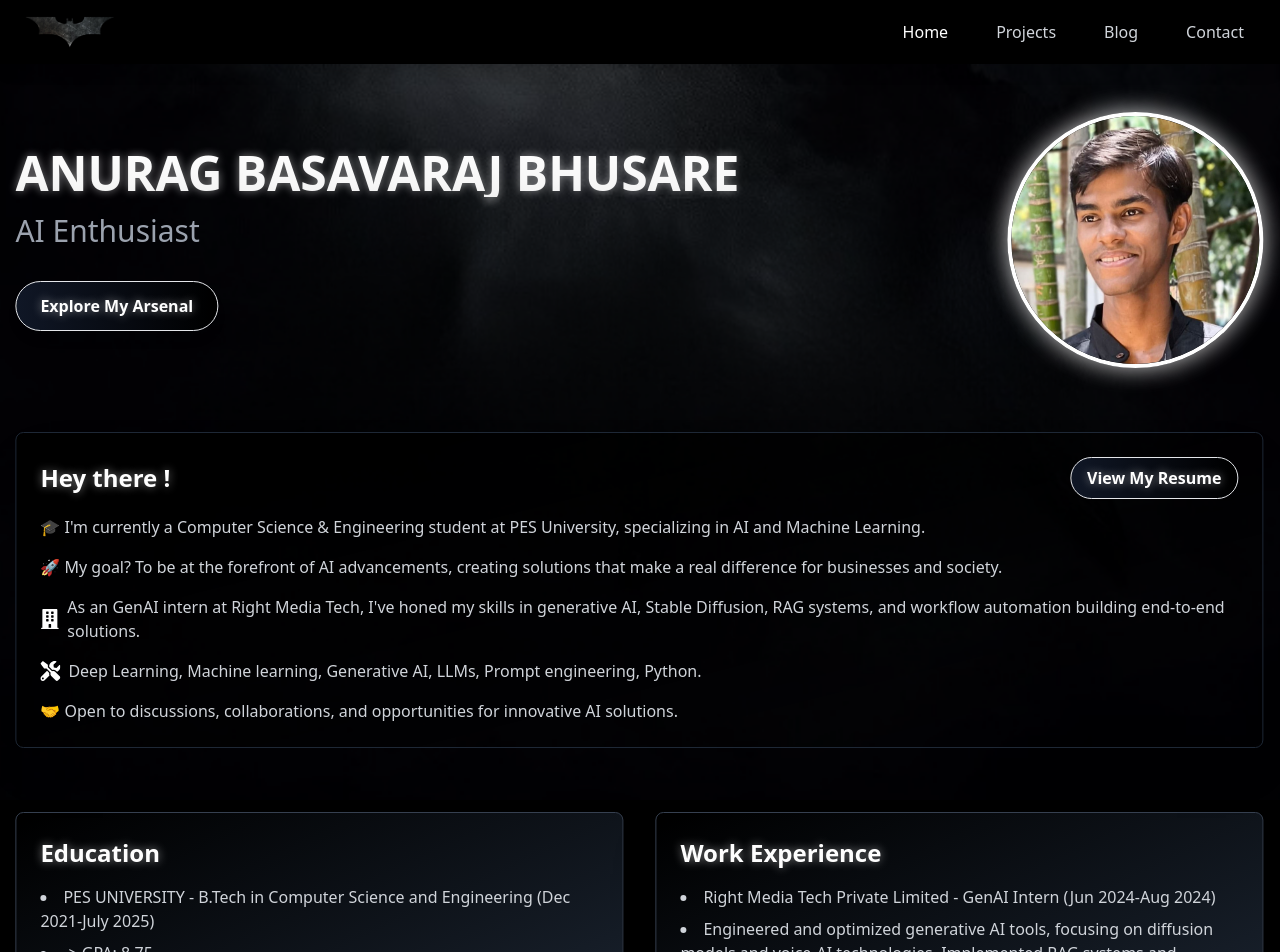
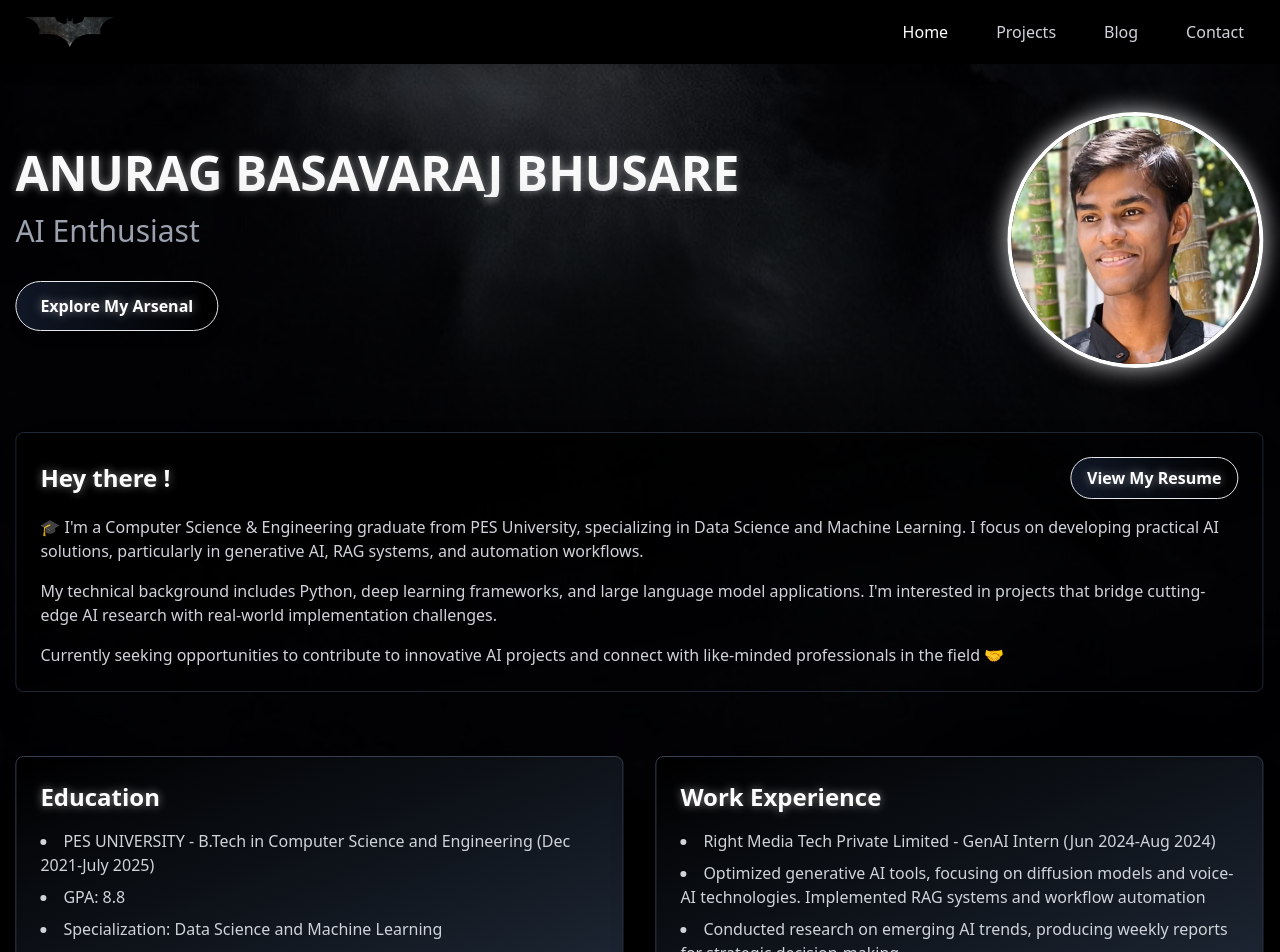
Before and after one commit to anurag442003/AIportfolio, a React (Vite) app: page / in a window 1280 px wide. Shown: the top 952 px of the page. Built offline with nearby package versions, Linux system fonts and the light colour scheme.

Commit message:
update summary

```diff
--- a/src/pages/Home.jsx
+++ b/src/pages/Home.jsx
@@ -82,17 +82,15 @@ export default function Home() {
       title: "Education",
       items: [
         "PES UNIVERSITY - B.Tech in Computer Science and Engineering (Dec 2021-July 2025)",
-        "-> GPA: 8.75",
-        "-> Specialization: Data Science and Machine Learning",
-        "Sri Chaitanya College - Grade: 95.6% (Mar 2019- Apr 2021)",
-        "Kendriya Vidyalaya Malleswaram - Grade: 95.4% (Mar 2010-Apr 2019)"]
+        "GPA: 8.8",
+        "Specialization: Data Science and Machine Learning",]
 
     },
     {
       title: "Work Experience",
       items: [
         "Right Media Tech Private Limited - GenAI Intern (Jun 2024-Aug 2024)",
-        "Engineered and optimized generative AI tools, focusing on diffusion models and voice-AI technologies. Implemented RAG systems and workflow automation",
+        "Optimized generative AI tools, focusing on diffusion models and voice-AI technologies. Implemented RAG systems and workflow automation",
         "Conducted research on emerging AI trends, producing weekly reports for strategic decision-making",
       ]
     },
@@ -197,19 +195,13 @@ export default function Home() {
         </div>
 
         <p className="text-gray-300 mb-4">
-          🎓 I'm currently a Computer Science & Engineering student at PES University, specializing in AI and Machine Learning.
+          🎓 I'm a Computer Science & Engineering graduate from PES University, specializing in Data Science and Machine Learning. I focus on developing practical AI solutions, particularly in generative AI, RAG systems, and automation workflows.
         </p>
         <p className="text-gray-300 mb-4">
-          🚀 My goal? To be at the forefront of AI advancements, creating solutions that make a real difference for businesses and society.
-        </p>
-        <p className="text-gray-300 mb-4 flex items-center">
-          <FaBuilding className="mr-2 text-white text-xl" /> As an GenAI intern at Right Media Tech, I've honed my skills in generative AI, Stable Diffusion, RAG systems, and workflow automation building end-to-end solutions.
-        </p>
-        <p className="text-gray-300 mb-4 flex items-center">
-          <FaTools className="mr-2 text-white text-xl" /> Deep Learning, Machine learning, Generative AI, LLMs, Prompt engineering, Python.
+          My technical background includes Python, deep learning frameworks, and large language model applications. I'm interested in projects that bridge cutting-edge AI research with real-world implementation challenges.
         </p>
         <p className="text-gray-300">
-          🤝 Open to discussions, collaborations, and opportunities for innovative AI solutions.
+          Currently seeking opportunities to contribute to innovative AI projects and connect with like-minded professionals in the field 🤝
         </p>
       </motion.div>
 
```
